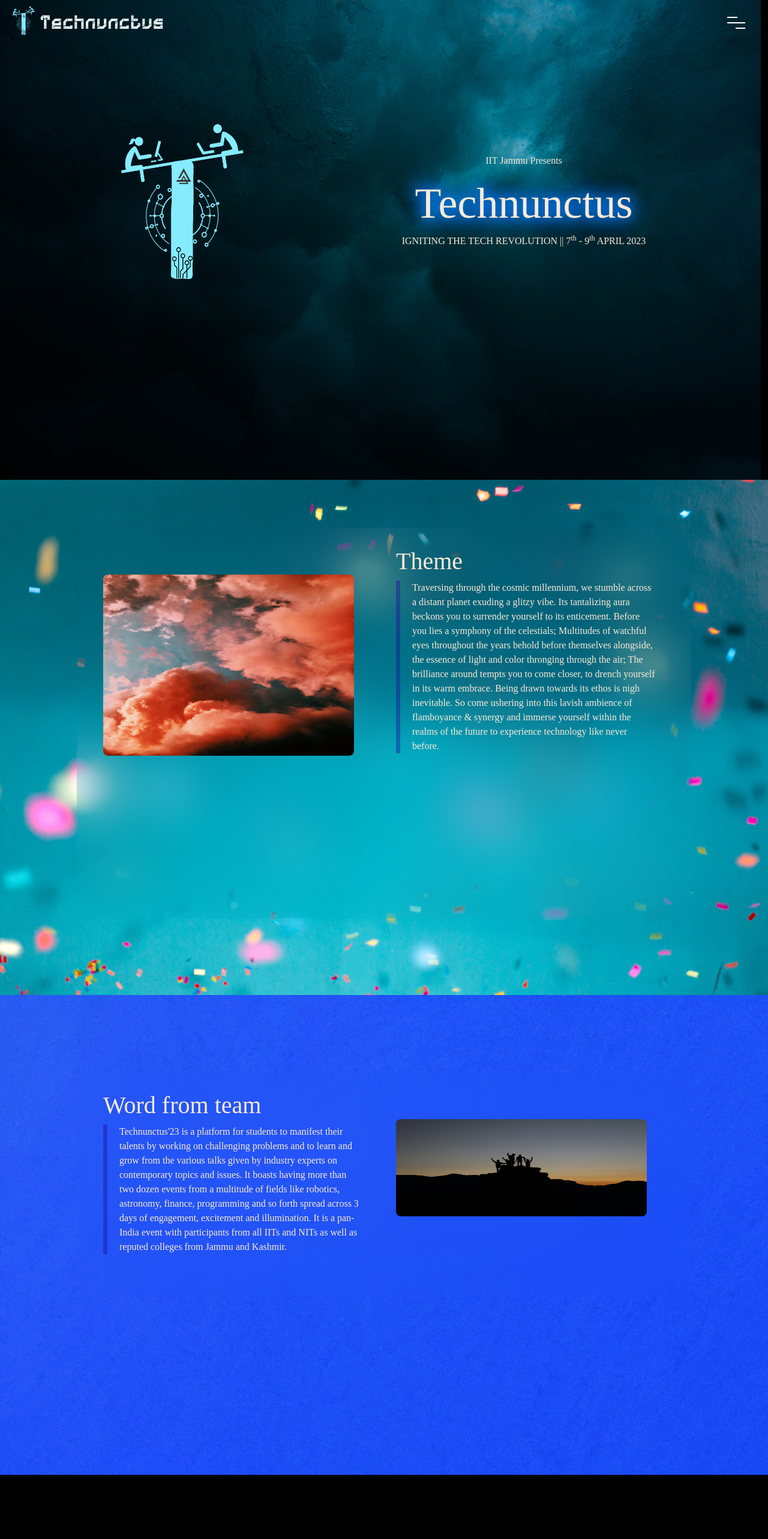
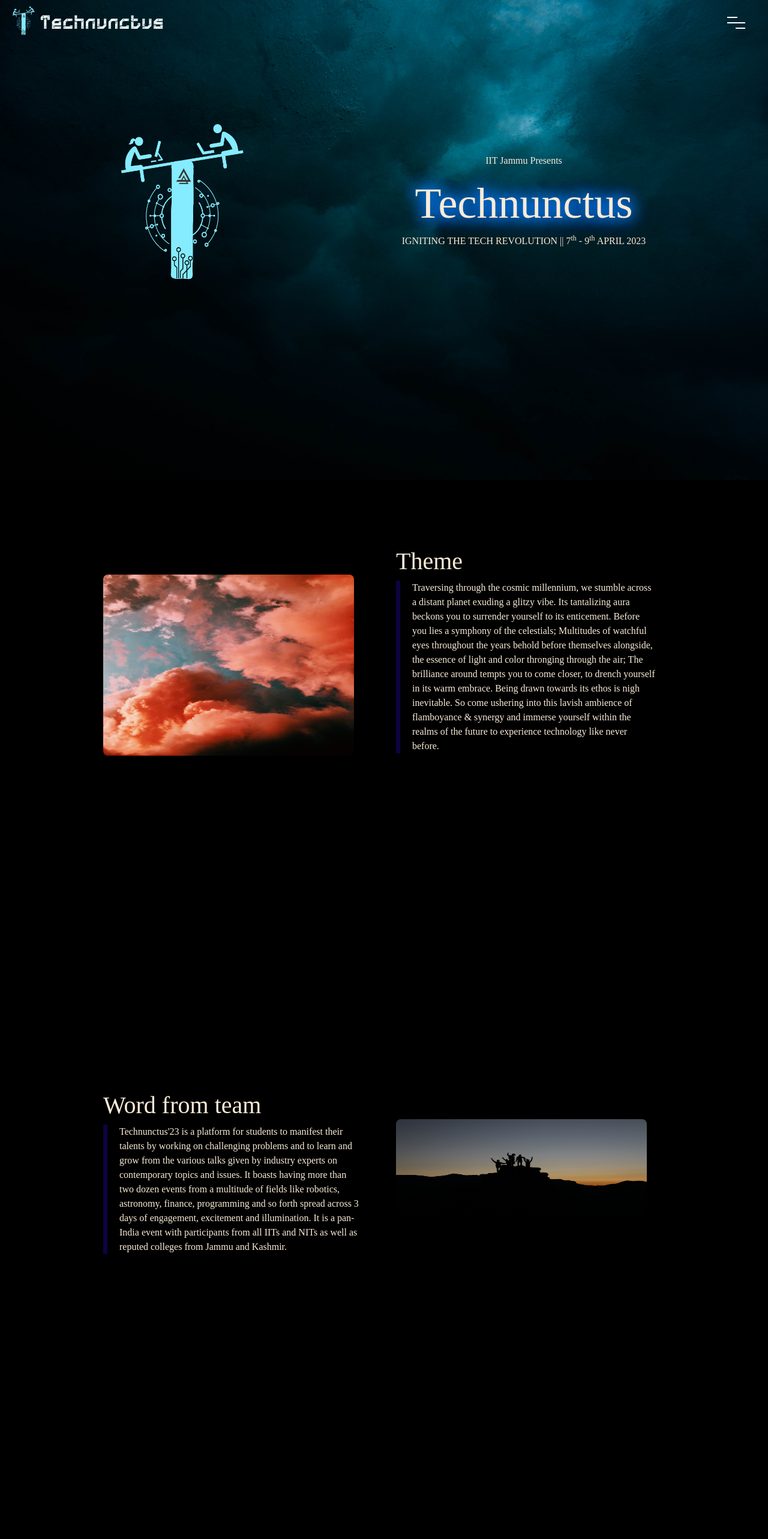
Before and after one commit to aaravjn/technunctus-2023, a React (Create React App) app: page / in a window 1280 px wide. Shown: the top 2566 px of the page at 60% size. Built offline with nearby package versions, Linux system fonts and the light colour scheme; a web font is replaced by a local one.

Commit message:
improved the home page

```diff
--- a/src/css/home.css
+++ b/src/css/home.css
@@ -5,7 +5,6 @@
 }
 
 .title-box {
-    background-image: url("../assets/header_bg.jpg");
     min-height: 100vh;
     width: 100vw;
     background-size: 100%;
@@ -25,7 +24,7 @@
 .theme {
     background-size: cover;
     padding-top: 5em;
-    background-image: url("../assets/theme_bg.jpg");
+    background: transparent;
     width: 100%;
     min-height: 100vh;
     padding-bottom: 10%;
@@ -38,7 +37,7 @@
 }
 
 .team-word {
-    background-image: url("../assets/team-word.jpg");
+    background: transparent;
     padding-top: 10%;
     width: 100vw;
     min-height: 100vh;
--- a/src/pages/Home.jsx
+++ b/src/pages/Home.jsx
@@ -7,11 +7,18 @@ import Paragraph from "../components/paragraph/Paragraph"
 
 import "../css/home.css"
 import logo from "../assets/logo.png"
+import zIndex from "@mui/material/styles/zIndex";
 
 const Home = () => {
   return (
     <div>
       <Navbar />
+      <img src={require("../assets/header_bg.jpg")} style={{
+        width:"100%",
+        height:"100vh",
+        position:"fixed",
+        zIndex:"-1"
+      }} />
       <div className="title-box row">
         <div className="col ms-5">
           <img src={logo} alt="logo" className="technun-logo"/>
```
